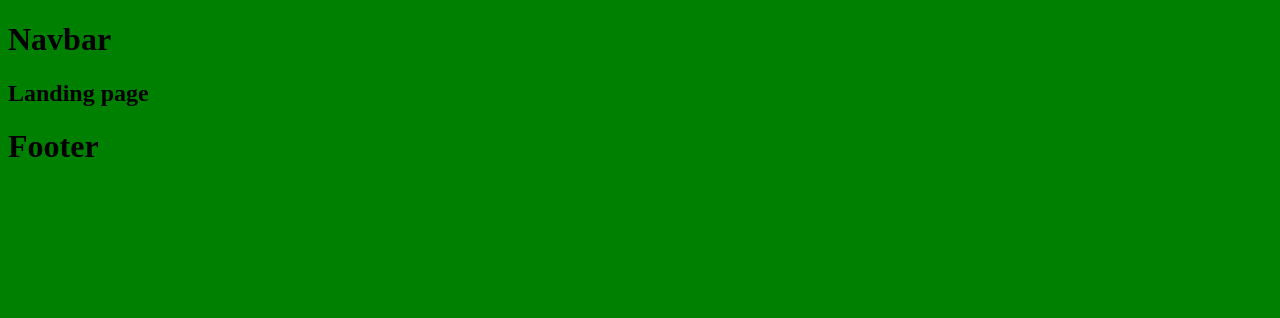
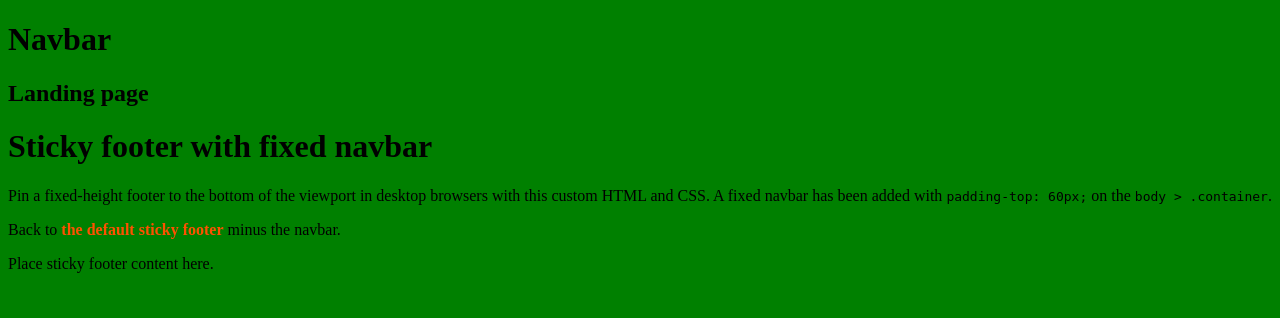
Before and after one commit to tareqelwan/Project1, a Django app: page / in a window 1280 px wide. Shown: the top 318 px of the page. Run offline with Django 3.2, Linux system fonts and the light colour scheme.

Commit message:
Version 1.0.1 Bootstrap 4.0 adjusted

```diff
--- a/ebj/templates/footer.html
+++ b/ebj/templates/footer.html
@@ -1,5 +1,12 @@
-<footer>
-    <div>
-        <h1>Footer</h1>
+<!-- Begin page content -->
+<main role="main" class="container">
+    <h1 class="mt-5">Sticky footer with fixed navbar</h1>
+    <p class="lead">Pin a fixed-height footer to the bottom of the viewport in desktop browsers with this custom HTML and CSS. A fixed navbar has been added with <code>padding-top: 60px;</code> on the <code>body &gt; .container</code>.</p>
+    <p>Back to <a href="../sticky-footer/">the default sticky footer</a> minus the navbar.</p>
+</main>
+
+<footer class="footer">
+    <div class="container">
+      <span class="text-muted">Place sticky footer content here.</span>
     </div>
 </footer>
```
